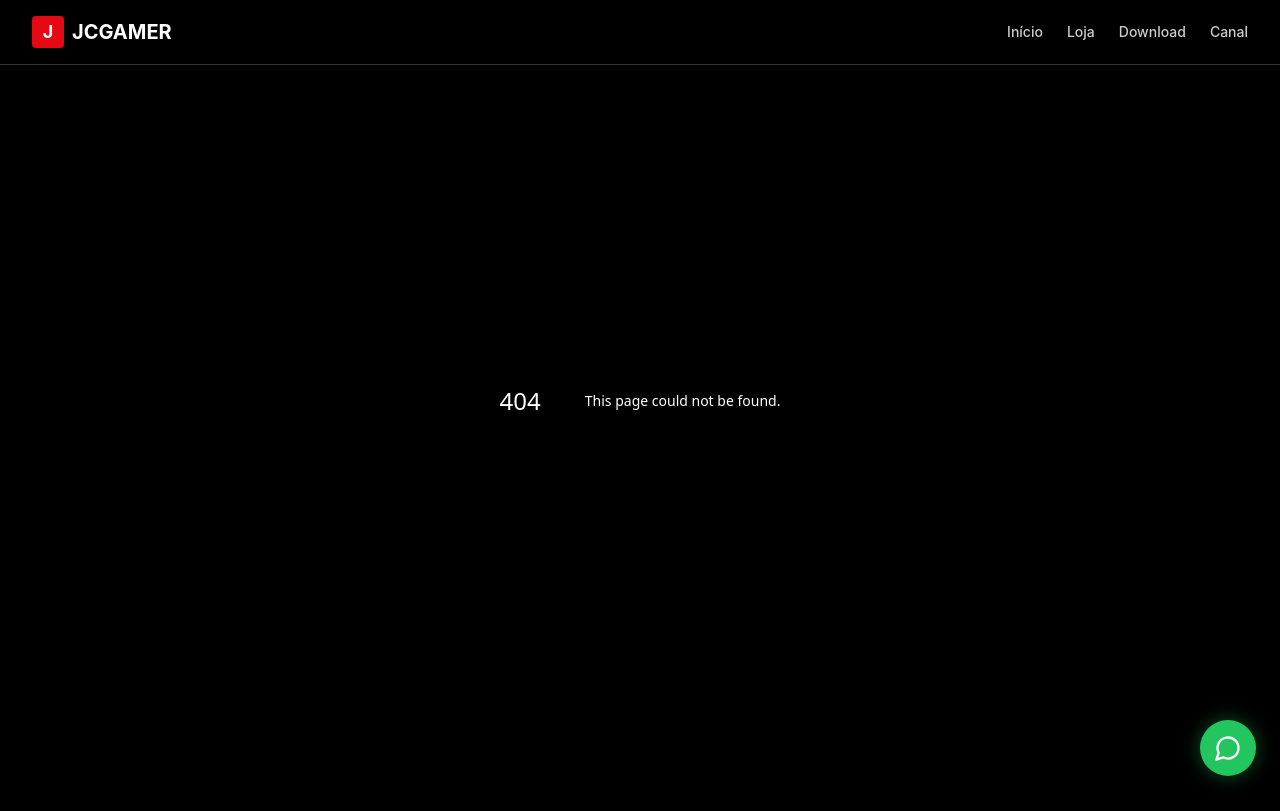
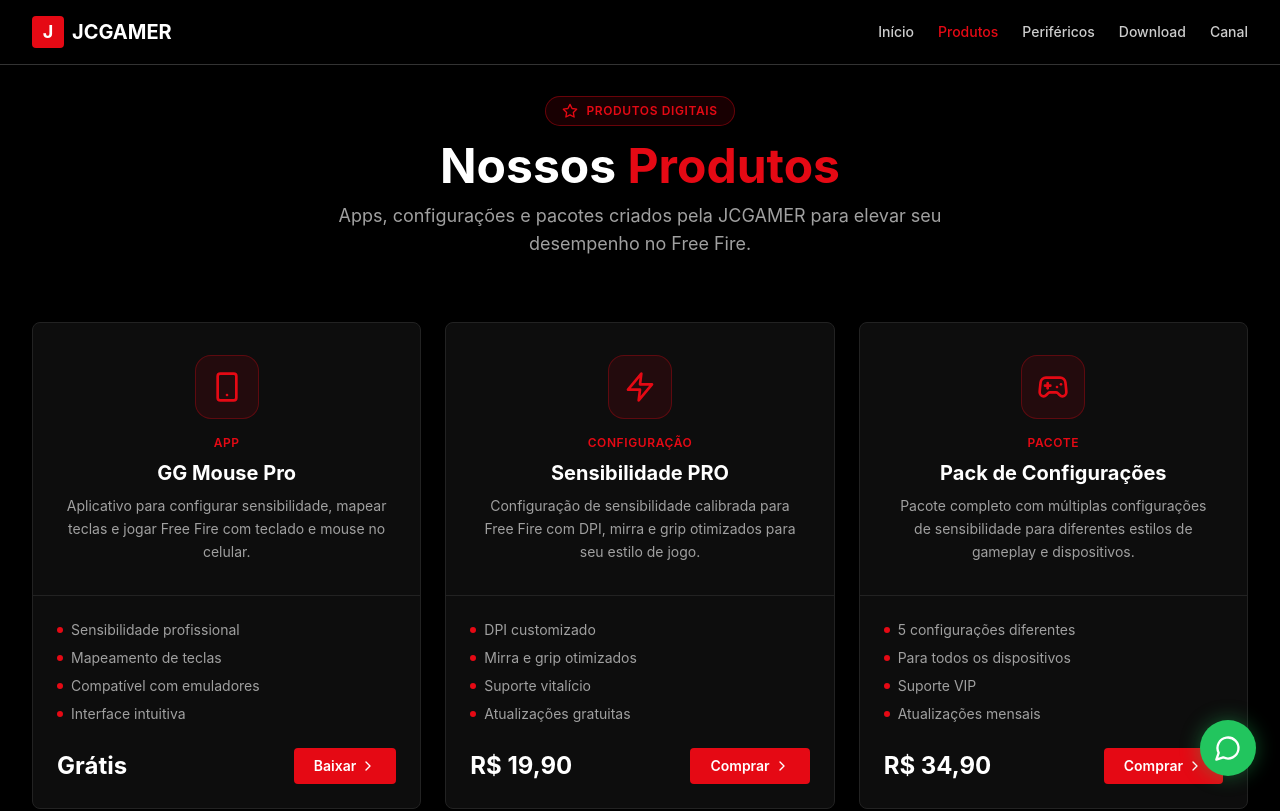
Before and after one commit to jcgamercontatos-png/mobilador-site, a Next.js app: page /produtos in a window 1280 px wide. Before the commit this address had no page. Shown: the top 811 px of the page. Built offline with nearby package versions, Linux system fonts and the light colour scheme.

Commit message:
Fix loja page categories and text

```diff
--- a/src/app/loja/page.tsx
+++ b/src/app/loja/page.tsx
@@ -40,7 +40,7 @@
       .catch(() => setLoading(false));
   }, []);
 
-  const categories = ["Todos", ...new Set(allProducts.map(p => p.category).filter(Boolean))];
+  const categories = ["Todos"].concat(Array.from(new Set(allProducts.map(p => p.category).filter(Boolean))));
   const products = allProducts;
 
   const filteredProducts = products
@@ -75,8 +75,7 @@
             LOJA JCGAMER
           </h1>
           <p className="text-gray-400 text-lg max-w-2xl">
-            Periféricos gamer selecionados para elevar seu gameplay. Qualidade
-            garantida!
+            Periféricos gamer selecionados para elevar seu gameplay.
           </p>
         </motion.div>
 
@@ -207,7 +206,7 @@
                           {product.name}
                         </h3>
                         <p className="text-gray-500 text-xs mb-3 line-clamp-2">
-                          {product.shortDesc}
+                          {product.short_desc}
                         </p>
                         <div className="flex items-center gap-1 mb-3">
                           {Array.from({ length: 5 }).map((_, i) => (
@@ -228,9 +227,9 @@
                           <span className="font-orbitron font-bold text-xl text-gradient">
                             R$ {product.price.toFixed(2)}
                           </span>
-                          {product.originalPrice && (
+                          {product.original_price && (
                             <span className="text-gray-500 text-sm line-through">
-                              R$ {product.originalPrice.toFixed(2)}
+                              R$ {product.original_price.toFixed(2)}
                             </span>
                           )}
                         </div>
@@ -261,16 +260,16 @@
                               {product.name}
                             </h3>
                             <p className="text-gray-500 text-sm">
-                              {product.shortDesc}
+                              {product.short_desc}
                             </p>
                           </div>
                           <div className="text-right">
                             <span className="font-orbitron font-bold text-xl text-gradient">
                               R$ {product.price.toFixed(2)}
                             </span>
-                            {product.originalPrice && (
+                            {product.original_price && (
                               <span className="block text-gray-500 text-sm line-through">
-                                R$ {product.originalPrice.toFixed(2)}
+                                R$ {product.original_price.toFixed(2)}
                               </span>
                             )}
                           </div>
@@ -392,9 +391,9 @@
                     <span className="font-orbitron font-bold text-3xl text-gradient">
                       R$ {selectedProduct.price.toFixed(2)}
                     </span>
-                    {selectedProduct.originalPrice && (
+                    {selectedProduct.original_price && (
                       <span className="text-gray-500 text-lg line-through">
-                        R$ {selectedProduct.originalPrice.toFixed(2)}
+                        R$ {selectedProduct.original_price.toFixed(2)}
                       </span>
                     )}
                   </div>
--- a/src/app/page.tsx
+++ b/src/app/page.tsx
@@ -20,13 +20,6 @@
   badge: string; short_desc: string; description: string;
   specs: string[]; image: string; is_active: boolean;
 };
-
-const categories = [
-  { icon: Mouse, label: "Mouse", href: "/loja" },
-  { icon: Gamepad2, label: "Teclado", href: "/loja" },
-  { icon: Headphones, label: "Fone", href: "/loja" },
-  { icon: ShoppingBag, label: "Acessórios", href: "/loja" },
-];
 
 export default function Home() {
   const [settings, setSettings] = useState<Record<string, string>>({});
@@ -82,23 +75,24 @@
             </div>
 
             <h1 className="text-[clamp(2rem,4vw,3.75rem)] font-bold leading-[1.1] tracking-[-0.02em] text-white mb-5">
-              {settings.hero_title || 'Bem-vindo à'}{" "}
+              Bem-vindo à{" "}
               <span className="bg-gradient-to-r from-[#e50914] to-[#ff4444] bg-clip-text text-transparent font-bold">
                 JCGAMER
               </span>
             </h1>
 
             <p className="text-lg text-[#a0a0a0] max-w-2xl mb-8">
-              {settings.hero_subtitle || 'Sua loja de periféricos gamer. Aqui você encontra mouse, teclado, fone e muito mais para elevar seu gameplay.'}
+              Produtos digitais e periféricos gamer para elevar seu gameplay.
+              Confira apps, configurações de sensibilidade e muito mais!
             </p>
 
             <div className="flex flex-col sm:flex-row gap-4">
               <Link
-                href="/loja"
+                href="/produtos"
                 className="bg-[#e50914] text-white px-6 py-3 rounded font-semibold hover:bg-[#f40612] transition-all flex items-center justify-center gap-2"
               >
-                <ShoppingBag className="w-5 h-5" />
-                Ver Loja
+                <Star className="w-5 h-5" />
+                Ver Produtos
               </Link>
               <a
                 href="https://www.youtube.com/@Jcgamerofc"
@@ -119,8 +113,8 @@
             className="grid grid-cols-2 lg:grid-cols-4 gap-4 mt-14"
           >
             {[
-              { label: "Produtos", value: "2", icon: ShoppingBag },
-              { label: "Categorias", value: "2", icon: Gamepad2 },
+              { label: "Produtos", value: "3", icon: Star },
+              { label: "Periféricos", value: "2", icon: ShoppingBag },
               { label: "Clientes", value: "500+", icon: Star },
               { label: "Canal YouTube", value: "@Jcgamerofc", icon: Youtube },
             ].map((s) => (
@@ -154,21 +148,21 @@
               <div className="inline-flex items-center gap-2 px-4 py-1.5 rounded-full border border-[#e50914]/40 bg-[#e50914]/10 mb-4">
                 <ShoppingBag className="w-4 h-4 text-[#e50914]" />
                 <span className="text-xs font-semibold tracking-wider uppercase text-[#e50914]">
-                  Loja
+                  Periféricos
                 </span>
               </div>
               <h2 className="text-[clamp(1.5rem,3vw,2rem)] font-semibold text-white">
-                Produtos em Destaque
+                Periféricos em Destaque
               </h2>
               <p className="text-[#a0a0a0] text-sm mt-1">
-                Periféricos gamer selecionados para você
+                Mouse, teclado, fone e mais para seu setup gamer
               </p>
             </div>
             <Link
               href="/loja"
               className="mt-4 md:mt-0 text-sm text-[#a0a0a0] hover:text-white transition-colors flex items-center gap-1"
             >
-              Ver loja completa <ChevronRight className="w-4 h-4" />
+              Ver todos os periféricos <ChevronRight className="w-4 h-4" />
             </Link>
           </motion.div>
 
--- /dev/null
+++ b/src/app/produtos/page.tsx
@@ -0,0 +1,148 @@
+"use client";
+
+import { motion } from "framer-motion";
+import { Download, Smartphone, Star, Zap, Shield, Gamepad2, ChevronRight } from "lucide-react";
+import Link from "next/link";
+
+const digitalProducts = [
+  {
+    id: "1",
+    name: "GG Mouse Pro",
+    category: "App",
+    price: "Grátis",
+    description: "Aplicativo para configurar sensibilidade, mapear teclas e jogar Free Fire com teclado e mouse no celular.",
+    features: [
+      "Sensibilidade profissional",
+      "Mapeamento de teclas",
+      "Compatível com emuladores",
+      "Interface intuitiva",
+    ],
+    icon: Smartphone,
+    href: "https://play.google.com/store/apps/details?id=com.zjx.ztezscreenshot&pcampaignid=web_share",
+  },
+  {
+    id: "2",
+    name: "Sensibilidade PRO",
+    category: "Configuração",
+    price: "R$ 19,90",
+    description: "Configuração de sensibilidade calibrada para Free Fire com DPI, mirra e grip otimizados para seu estilo de jogo.",
+    features: [
+      "DPI customizado",
+      "Mirra e grip otimizados",
+      "Suporte vitalício",
+      "Atualizações gratuitas",
+    ],
+    icon: Zap,
+    href: "https://wa.me/5521973199886?text=Ol%C3%A1!%20Quero%20comprar%20a%20Sensibilidade%20PRO",
+  },
+  {
+    id: "3",
+    name: "Pack de Configurações",
+    category: "Pacote",
+    price: "R$ 34,90",
+    description: "Pacote completo com múltiplas configurações de sensibilidade para diferentes estilos de gameplay e dispositivos.",
+    features: [
+      "5 configurações diferentes",
+      "Para todos os dispositivos",
+      "Suporte VIP",
+      "Atualizações mensais",
+    ],
+    icon: Gamepad2,
+    href: "https://wa.me/5521973199886?text=Ol%C3%A1!%20Quero%20comprar%20o%20Pack%20de%20Configura%C3%A7%C3%B5es",
+  },
+];
+
+export default function ProdutosPage() {
+  return (
+    <div className="min-h-screen pt-24 pb-16">
+      <div className="max-w-7xl mx-auto px-4 sm:px-6 lg:px-8">
+        <motion.div
+          initial={{ opacity: 0, y: 20 }}
+          animate={{ opacity: 1, y: 0 }}
+          className="text-center mb-16"
+        >
+          <div className="inline-flex items-center gap-2 px-4 py-1.5 rounded-full border border-[#e50914]/40 bg-[#e50914]/10 mb-4">
+            <Star className="w-4 h-4 text-[#e50914]" />
+            <span className="text-xs font-semibold tracking-wider uppercase text-[#e50914]">
+              Produtos Digitais
+            </span>
+          </div>
+          <h1 className="text-4xl md:text-5xl font-bold text-white mb-3">
+            Nossos <span className="text-[#e50914]">Produtos</span>
+          </h1>
+          <p className="text-[#a0a0a0] text-lg max-w-2xl mx-auto">
+            Apps, configurações e pacotes criados pela JCGAMER para elevar seu
+            desempenho no Free Fire.
+          </p>
+        </motion.div>
+
+        <div className="grid grid-cols-1 md:grid-cols-3 gap-6">
+          {digitalProducts.map((product, index) => (
+            <motion.div
+              key={product.id}
+              initial={{ opacity: 0, y: 24 }}
+              animate={{ opacity: 1, y: 0 }}
+              transition={{ delay: index * 0.1 }}
+              className="bg-[#0d0d0d] border border-[#222] rounded-lg overflow-hidden group hover:border-[#e50914]/50 transition-all"
+            >
+              <div className="p-8 flex flex-col items-center text-center border-b border-[#222]">
+                <div className="w-16 h-16 rounded-2xl bg-[#e50914]/10 flex items-center justify-center mb-4 border border-[#e50914]/30">
+                  <product.icon className="w-8 h-8 text-[#e50914]" />
+                </div>
+                <span className="text-xs text-[#e50914] uppercase tracking-wider font-semibold mb-2">
+                  {product.category}
+                </span>
+                <h3 className="text-xl font-bold text-white mb-2">
+                  {product.name}
+                </h3>
+                <p className="text-[#a0a0a0] text-sm leading-relaxed">
+                  {product.description}
+                </p>
+              </div>
+
+              <div className="p-6">
+                <div className="space-y-2 mb-6">
+                  {product.features.map((feature, i) => (
+                    <div key={i} className="flex items-center gap-2 text-sm text-[#a0a0a0]">
+                      <div className="w-1.5 h-1.5 rounded-full bg-[#e50914]" />
+                      {feature}
+                    </div>
+                  ))}
+                </div>
+
+                <div className="flex items-center justify-between">
+                  <span className="text-2xl font-bold text-white">
+                    {product.price}
+                  </span>
+                  <a
+                    href={product.href}
+                    target="_blank"
+                    rel="noopener noreferrer"
+                    className="bg-[#e50914] text-white px-5 py-2 rounded font-semibold text-sm hover:bg-[#f40612] transition-colors flex items-center gap-1"
+                  >
+                    {product.id === "1" ? "Baixar" : "Comprar"}
+                    <ChevronRight className="w-4 h-4" />
+                  </a>
+                </div>
+              </div>
+            </motion.div>
+          ))}
+        </div>
+
+        <motion.div
+          initial={{ opacity: 0 }}
+          animate={{ opacity: 1 }}
+          transition={{ delay: 0.4 }}
+          className="text-center mt-12"
+        >
+          <Link
+            href="/loja"
+            className="text-[#a0a0a0] hover:text-white transition-colors text-sm inline-flex items-center gap-1"
+          >
+            Ver periféricos na loja <ChevronRight className="w-4 h-4" />
+          </Link>
+        </motion.div>
+      </div>
+    </div>
+  );
+}
--- a/src/components/Navbar.tsx
+++ b/src/components/Navbar.tsx
@@ -7,7 +7,8 @@
 
 const navLinks = [
   { label: "Início", href: "/" },
-  { label: "Loja", href: "/loja" },
+  { label: "Produtos", href: "/produtos" },
+  { label: "Periféricos", href: "/loja" },
   { label: "Download", href: "/download" },
   { label: "Canal", href: "/canal" },
 ];
```
